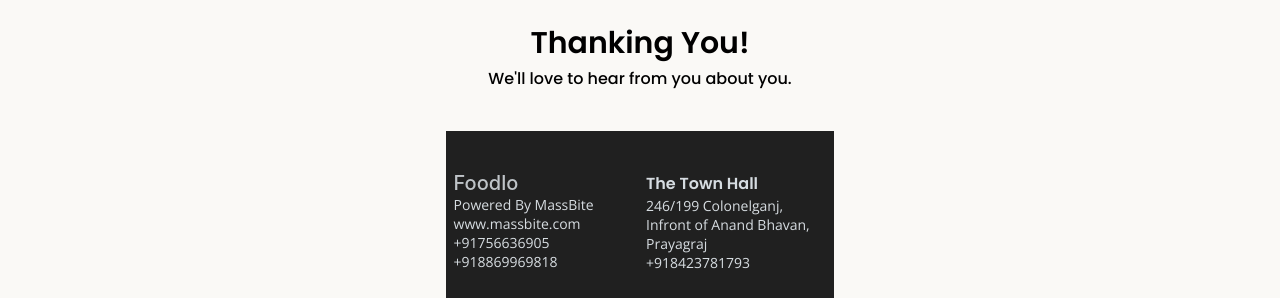
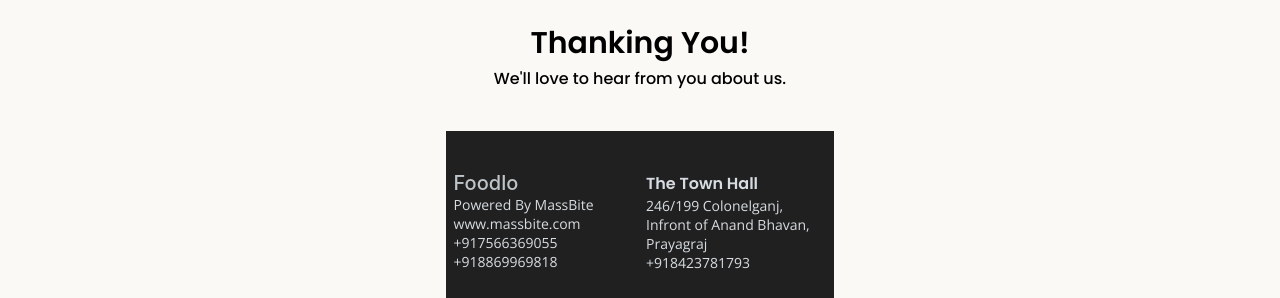
Before and after one commit to crossscript/foodlo-mf, a React (Create React App) app: page / in a window 1280 px wide. Shown: the part 3490-3788 px from the top of the page. Built offline with nearby package versions, Linux system fonts and the light colour scheme.

Commit message:
Foodlo icon added and typos and scroll fixed

```diff
--- a/src/App.js
+++ b/src/App.js
@@ -42,7 +42,7 @@
         <div className="quote-writer">~Alan D. Wolfelt</div>
         </div>
         <div className="thank">Thanking You!</div>
-        <div className="req-txt">We'll love to hear from you about you.</div>
+        <div className="req-txt">We'll love to hear from you about us.</div>
       </div>
 
         <Footer />
--- a/src/App.scss
+++ b/src/App.scss
@@ -24,10 +24,8 @@
   display: flex;
   width: 95%;
   min-height: 640px;
-  overflow-x:scroll;
+  overflow-x: scroll;
   align-items: center;
-  justify-content: center;
-
 }
 
 .signoff-cont{
--- a/src/components/Footer/footer.jsx
+++ b/src/components/Footer/footer.jsx
@@ -15,7 +15,7 @@
                     </div>
                     <div className="row-s">Powered By MassBite</div>
                     <div className="row-s">www.massbite.com</div>
-                    <div className="row-s"><a href="tel:+917566369055">+91756636905</a></div>
+                    <div className="row-s"><a href="tel:+917566369055">+917566369055</a></div>
                     <div className="row-s"><a href="tel:+918869969818">+918869969818</a></div>
 
 
--- a/src/components/Footer/footer.scss
+++ b/src/components/Footer/footer.scss
@@ -6,7 +6,7 @@
     display: flex;
     flex-direction: column;
     align-items: center;
-    width:auto;
+    width: auto;
     min-height: 200px;
     background-color: black;
     filter: opacity(87%);
--- a/src/components/ScrollX/scrollx.scss
+++ b/src/components/ScrollX/scrollx.scss
@@ -9,7 +9,7 @@
   height: 460px;
   border-radius: 10px;
   padding: 3px;
-  margin: 0px 0px 0px 40px;
+  margin: 0px 0px 0px 80px;
   box-shadow: $bar-shadow;
 }
 
--- a/src/index.js
+++ b/src/index.js
@@ -15,7 +15,7 @@
 // If you want your app to work offline and load faster, you can change
 // unregister() to register() below. Note this comes with some pitfalls.
 // Learn more about service workers: https://cra.link/PWA
-serviceWorkerRegistration.register();
+serviceWorkerRegistration.register( );
 
 // If you want to start measuring performance in your app, pass a function
 // to log results (for example: reportWebVitals(console.log))
```
Also changed, not shown: public/brand/foodlo.png (added), public/manifest.json.
